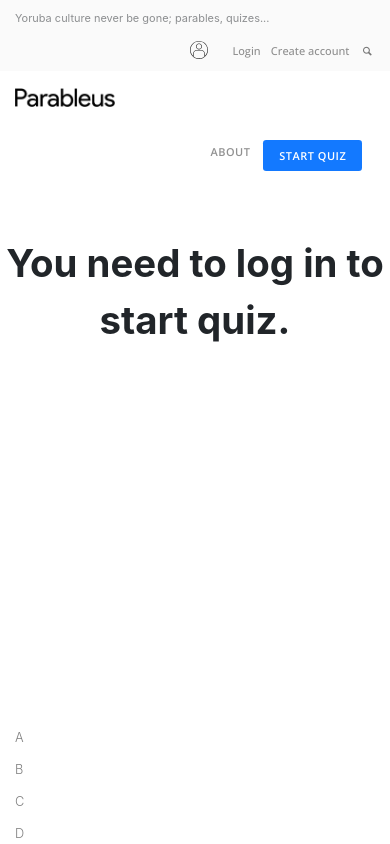
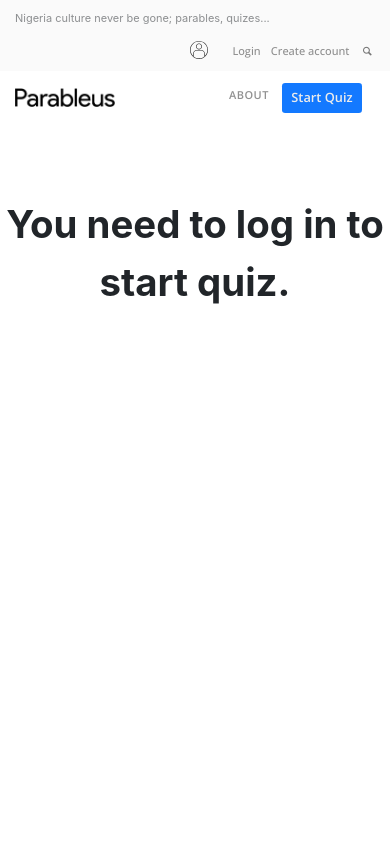
Before and after one commit to blarcmann/parables-user, a React (Create React App) app: page /quiz in a window 390 px wide. Shown: the top 844 px of the page. Built offline with nearby package versions, Linux system fonts and the light colour scheme; no server answers.

Commit message:
built fixes

```diff
--- a/src/assets/styles/common.scss
+++ b/src/assets/styles/common.scss
@@ -137,6 +137,9 @@ input, button, button:active, button:focus {
   justify-content: center;
   align-items: center;
   border-radius: 6px;
+  &:hover {
+    cursor: pointer;
+  }
   @media(max-width: 991px) {
     margin: 2rem auto;
     max-height: 150px;
@@ -144,6 +147,9 @@ input, button, button:active, button:focus {
   img {
     width: auto;
     max-height: 150px;
+    &:hover {
+      cursor: pointer;
+    }
   }
     &:hover {
         cursor: pointer;
@@ -171,7 +177,7 @@ input, button, button:active, button:focus {
 .audio-option {
     display: flex;
     justify-content: center;
-    margin-bottom: 2rem;
+    margin-bottom: 1rem;
     .modal-instance {
         margin-right: 0.5rem;
         button {
@@ -500,6 +506,7 @@ button.submit-quiz {
   }
 }
 .search-component {
+  min-height: 70vh;
   @media(min-width: 1200px) {
     width: 77%;
     margin: auto;
@@ -566,3 +573,16 @@ button.submit-quiz {
 .visibility-none {
   visibility: hidden;
 }
+@media(max-width: 991px) {
+      .bar__module.smallll {
+        position: relative;
+        bottom: 3rem;
+        .menu-horizontal.text-left{
+        li.dropdown {
+          &.primary{
+            padding: 0.25rem 0.75rem;
+          }
+        }
+      }
+    }
+}
--- a/src/components/Landing.js
+++ b/src/components/Landing.js
@@ -38,6 +38,14 @@ export class Landing extends Component {
         }
     }
 
+    startQuiz = () => {
+        if(localStorage.getItem('userDetails')) {
+            this.props.history.push('/quiz')
+        } else {
+            this.props.history.push('/login');
+        }
+    }
+
     render() {
         if (this.props.randomPara && this.props.randomPara.file && this.props.randomPara.file.Location) {
             this.imgUrl = this.props.randomPara.file.Location
@@ -71,7 +79,8 @@ export class Landing extends Component {
                             </div>
                         </div>
                     </section>
-                    <section className="border--bottom space--xxs pb-5">
+                    {this.props.randomPara.sound ?
+                        <section className="border--bottom space--xxs pb-1">
                             <div className="container">
                                 <div className="row">
                                     <div className="col-md-12 text-center">
@@ -83,20 +92,20 @@ export class Landing extends Component {
                                             </div>
                                             <span className="block--xs">Audio explanation of the parable</span>
                                         </div>
-                                    {this.props.randomPara.sound ?
                                         <div className={this.state.showAudio ? 'slide-in' : 'hide'}>
                                             <audio controls>
                                                 <source src={this.props.randomPara.sound.Location} type="audio/ogg" />
                                                 <source src={this.props.randomPara.sound.Location} type="audio/mpeg" />
                                                 Your browser does not support the audio element.
                                             </audio>
-                                        </div> :
+                                        </div>
                                         <div></div>
-                                    }
                                     </div>
                                 </div>
                             </div>
-                    </section>
+                        </section> :
+                        <div></div>
+                    }
                     <section className="height-80">
                         <div className="container pos-vertical-center">
                             <div className="row justify-content-around">
@@ -149,9 +158,9 @@ export class Landing extends Component {
                                 </p>
                                         </div>
                                         <div className="col-lg-4 col-md-3 text-center">
-                                            <Link to="/quiz" className="btn btn--primary type--uppercase">
+                                            <button className="p-2 btn btn--primary type--uppercase" onClick={this.startQuiz}>
                                                 <span className="btn__text">Start quiz </span>
-                                            </Link>
+                                            </button>
                                         </div>
                                     </div>
                                 </div>
--- a/src/components/Quiz.js
+++ b/src/components/Quiz.js
@@ -231,8 +231,9 @@ export class Quiz extends Component {
             <>
                 <Header />
                 {this.state.startQuiz ? '' :
-                    <> <div className="search-null">You need to log in to start quiz.</div> </>}
-                {this.props.quizData && this.props.quizOptions ?
+                    <div className="search-null">You need to log in to start quiz.</div>
+                }
+                {this.props.quizData && this.props.quizOptions && this.state.startQuiz ?
                     <section className="height-80 mb-max">
                         <div className="container pos-vertical-center">
                             <div className="row justify-content-around">
@@ -360,7 +361,7 @@ export class Quiz extends Component {
                         </div>
                     </section>
                     :
-                    <div className="search-null">Please wait...</div>
+                    <div className="search-null"></div>
                 }
                 <Footer />
                 <div className={this.state.showScore ? "s4me-modal" : "hide"}>
@@ -378,9 +379,9 @@ export class Quiz extends Component {
                                 </Link>
                             </button>
                             <button className="bttn primary" onClick={this.playAgain}>
-                                <Link to='/quiz'>
-                                    Play again
-                                </Link>
+                                {/* <Link to='/quiz'> */}
+                                Play again
+                                {/* </Link> */}
                             </button>
                         </div>
                     </div>
--- a/src/components/SearchResults.js
+++ b/src/components/SearchResults.js
@@ -45,7 +45,7 @@ export class SearchResults extends Component {
                 <div className="search-component">
                     <div className="row">
                         <div className="col-lg-10">
-                            <div className={this.props.qResult[0] ? "component-heading1 mb-4" : 'hide'}>Search results</div>
+                            <div className={this.props.qResult[0] ? "component-heading1 ml-3 mb-4" : 'hide'}>Search results</div>
                             {this.props.qResult[0] ?
                                 results
                                 :
--- a/src/components/layouts/Header.js
+++ b/src/components/layouts/Header.js
@@ -48,6 +48,14 @@ export class Header extends Component {
         }, 2000);
     }
 
+    startQuiz = () => {
+        if(localStorage.getItem('userDetails')) {
+            this.props.history.push('/quiz')
+        } else {
+            this.props.history.push('/login');
+        }
+    }
+
     logout = () => {
         localStorage.setItem('userToken', '');
         localStorage.setItem('userId', '');
@@ -72,7 +80,7 @@ export class Header extends Component {
                         <div className="row">
                             <div className="col-lg-6">
                                 <div className="bar__module">
-                                    <span className="type--fade">Yoruba culture never be gone; parables, quizes...</span>
+                                    <span className="type--fade">Nigeria culture never be gone; parables, quizes...</span>
                                 </div>
                             </div>
                             <div className="col-lg-6 text-right text-left-xs text-left-sm">
@@ -123,14 +131,14 @@ export class Header extends Component {
                                         </Link>
                                     </div>
                                 </div>
-                                <div className="col-lg-11 col-md-12 text-right text-left-xs text-left-sm">
-                                    <div className="bar__module">
+                                <div className="col-lg-11 col-md-12 text-right text-left-xs text-left-sm mobile-menu-up">
+                                    <div className="bar__module smallll">
                                         <ul className="menu-horizontal text-left">
                                             <li className="dropdown">
                                                 <Link to="/">About</Link>
                                             </li>
-                                            <li className="dropdown primary" onClick={this.startQuiz}>
-                                                <Link to="/quiz">Start Quiz</Link>
+                                            <li className="dropdown primary" onClick={this.startQuiz}>Start Quiz
+                                                {/* <Link to="/quiz">Start Quiz</Link> */}
                                             </li>
                                         </ul>
                                     </div>
```
Also changed, not shown: src/assets/styles/theme.css. Lines whose indentation alone changed are shown as unchanged.
